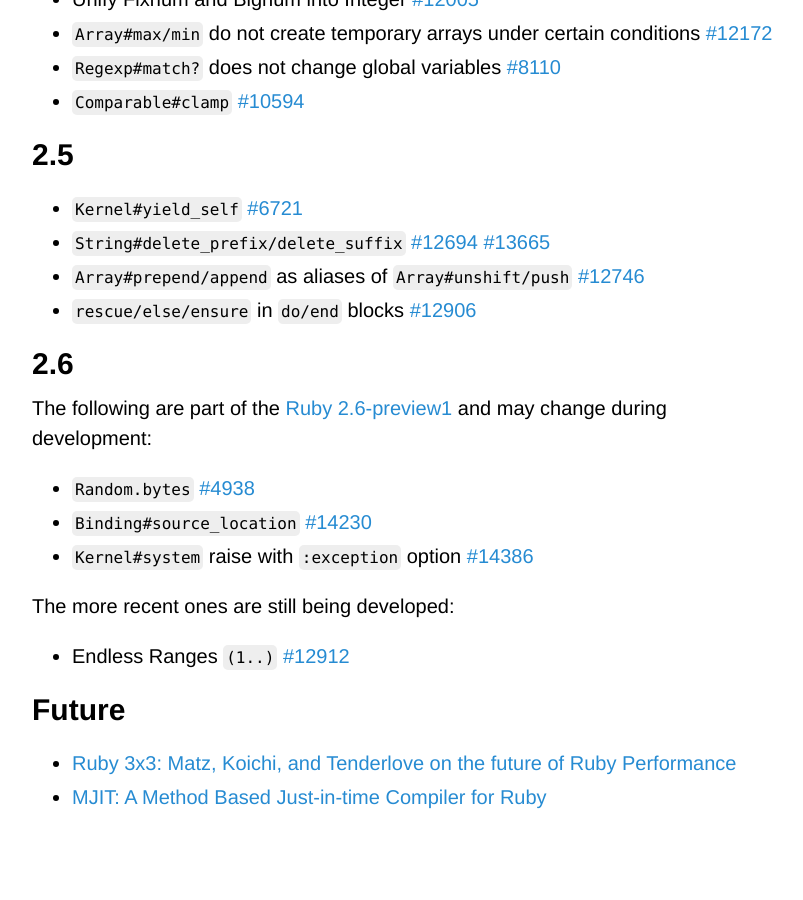
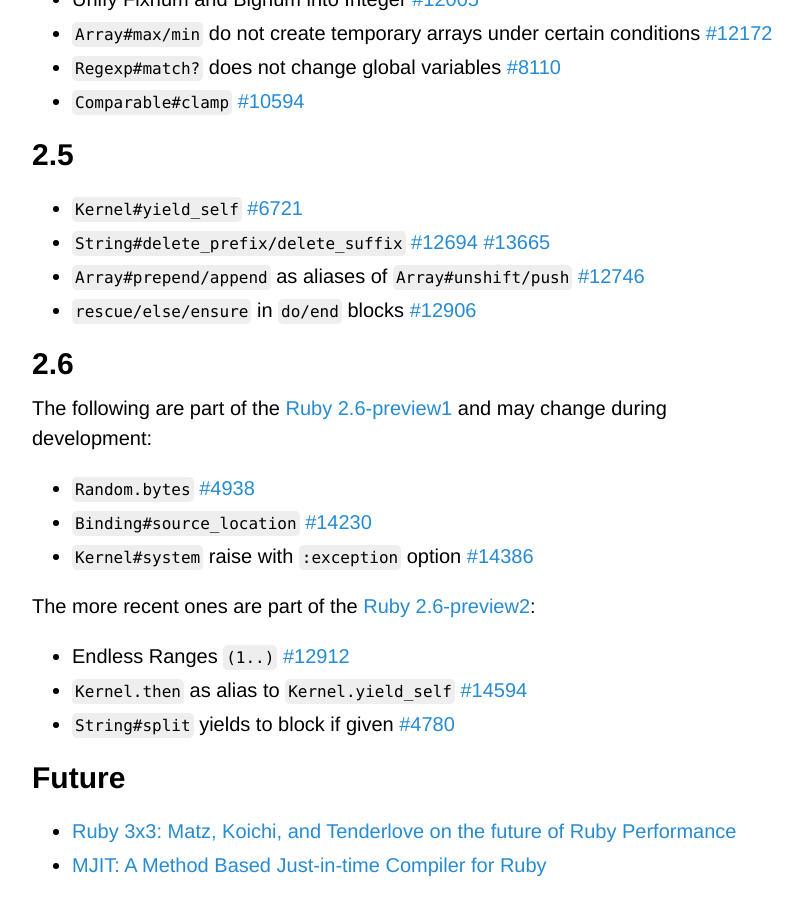
Before and after one commit to Maumagnaguagno/maumagnaguagno.github.io, a Jekyll site: the page built from ruby-versions.md, in a window 1280 px wide and 900 px high, scrolled down 2292 px. Shown: the whole window, without its empty margins (228-1031 px from the left). Built offline with Jekyll 4.4.1, drawn with Linux system fonts in a browser that asks for light colours; our own code applies the rules of GitHub Pages for plain Markdown files; before the commit the page ends 3124 px from its top, so only the background shows below that.

Commit message:
Add Ruby 2.6-preview2 to Ruby Versions

```diff
--- a/ruby-versions.md
+++ b/ruby-versions.md
@@ -82,8 +82,10 @@ The following are part of the [Ruby 2.6-preview1](https://www.ruby-lang.org/en/n
 - ``Binding#source_location`` [#14230](https://bugs.ruby-lang.org/issues/14230)
 - ``Kernel#system`` raise with ``:exception`` option [#14386](https://bugs.ruby-lang.org/issues/14386)
 
-The more recent ones are still being developed:
+The more recent ones are part of the [Ruby 2.6-preview2](https://www.ruby-lang.org/en/news/2018/05/31/ruby-2-6-0-preview2-released/):
 - Endless Ranges ``(1..)`` [#12912](https://bugs.ruby-lang.org/issues/12912)
+- ``Kernel.then`` as alias to ``Kernel.yield_self`` [#14594](https://bugs.ruby-lang.org/issues/14594)
+- ``String#split`` yields to block if given [#4780](https://bugs.ruby-lang.org/issues/4780)
 
 ## Future
 - [Ruby 3x3: Matz, Koichi, and Tenderlove on the future of Ruby Performance](https://blog.heroku.com/ruby-3-by-3)
```
Also changed, not shown: other parts of ruby-versions.md (+1 -1 lines).
